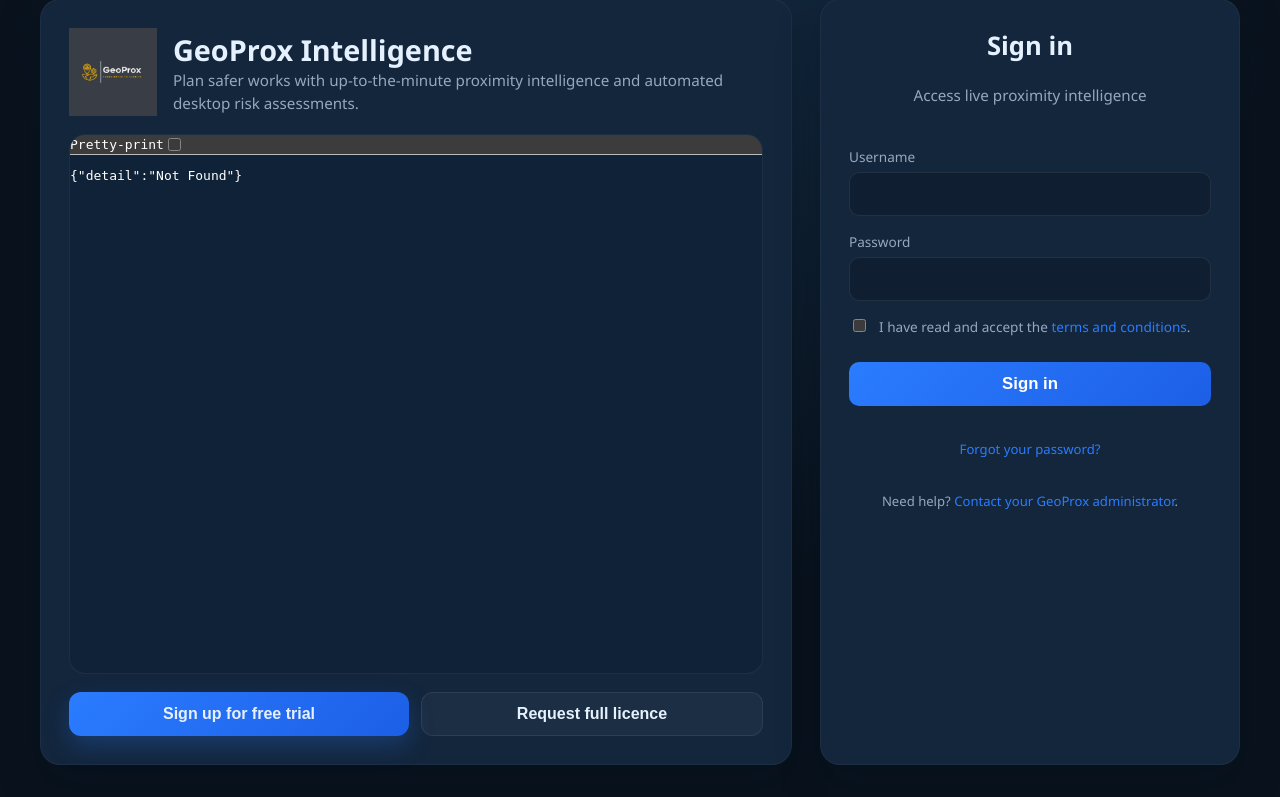
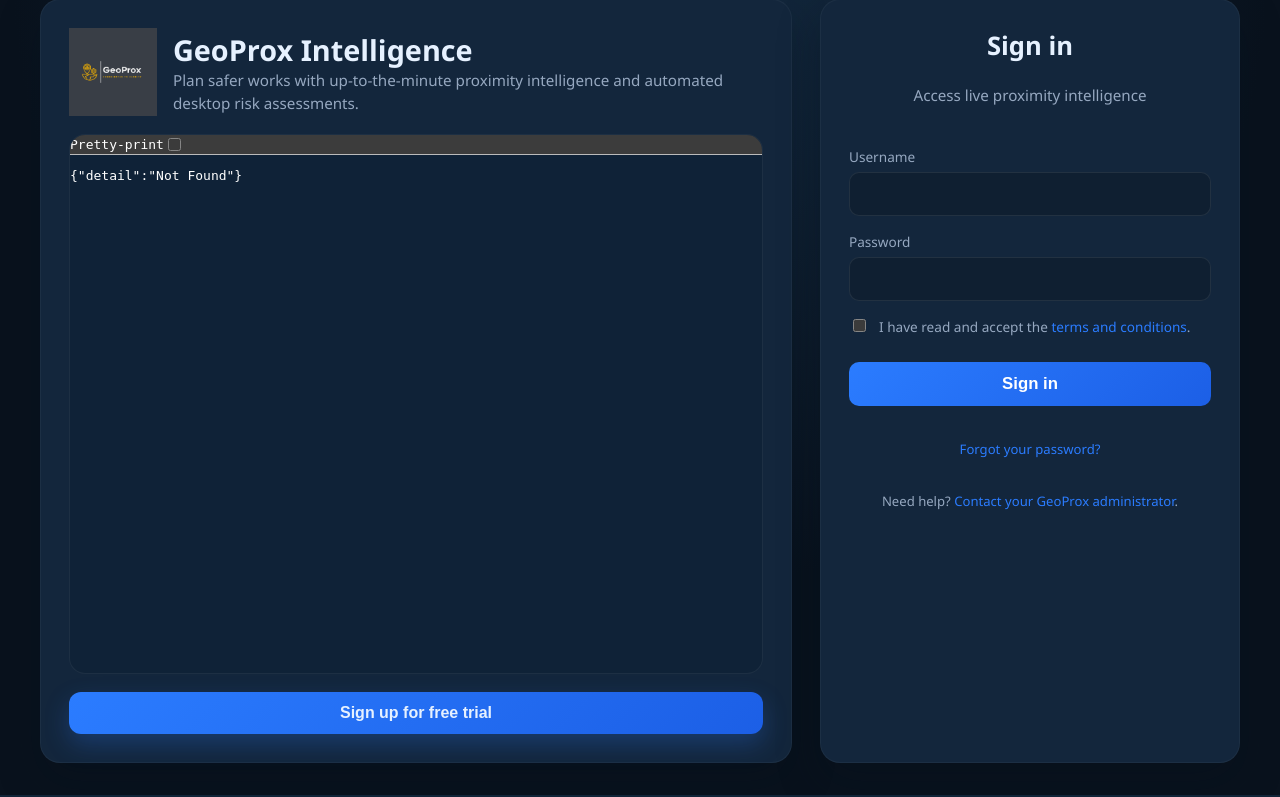
Before and after one commit to Glidepath25/geoprox-api, a FastAPI app: page / in a window 1280 px wide. Shown: the part 33-830 px from the top of the page. Run offline with FastAPI, Linux system fonts and the light colour scheme.

Commit message:
Remove full-license CTA and update promo PDF

```diff
--- a/templates/login.html
+++ b/templates/login.html
@@ -267,7 +267,6 @@
 
       <div class="cta-group">
         <button type="button" class="cta primary" id="signupTrigger">Sign up for free trial</button>
-        <button type="button" class="cta secondary" id="upgradeTrigger">Request full licence</button>
       </div>
     </section>
 
@@ -446,7 +445,6 @@
     }
 
     document.getElementById('signupTrigger')?.addEventListener('click', () => openModal(signupModal));
-    document.getElementById('upgradeTrigger')?.addEventListener('click', () => openModal(upgradeModal));
 
     document.querySelectorAll('[data-modal-close]').forEach((btn) => {
       btn.addEventListener('click', (event) => {
```
Also changed, not shown: 1 other file.
